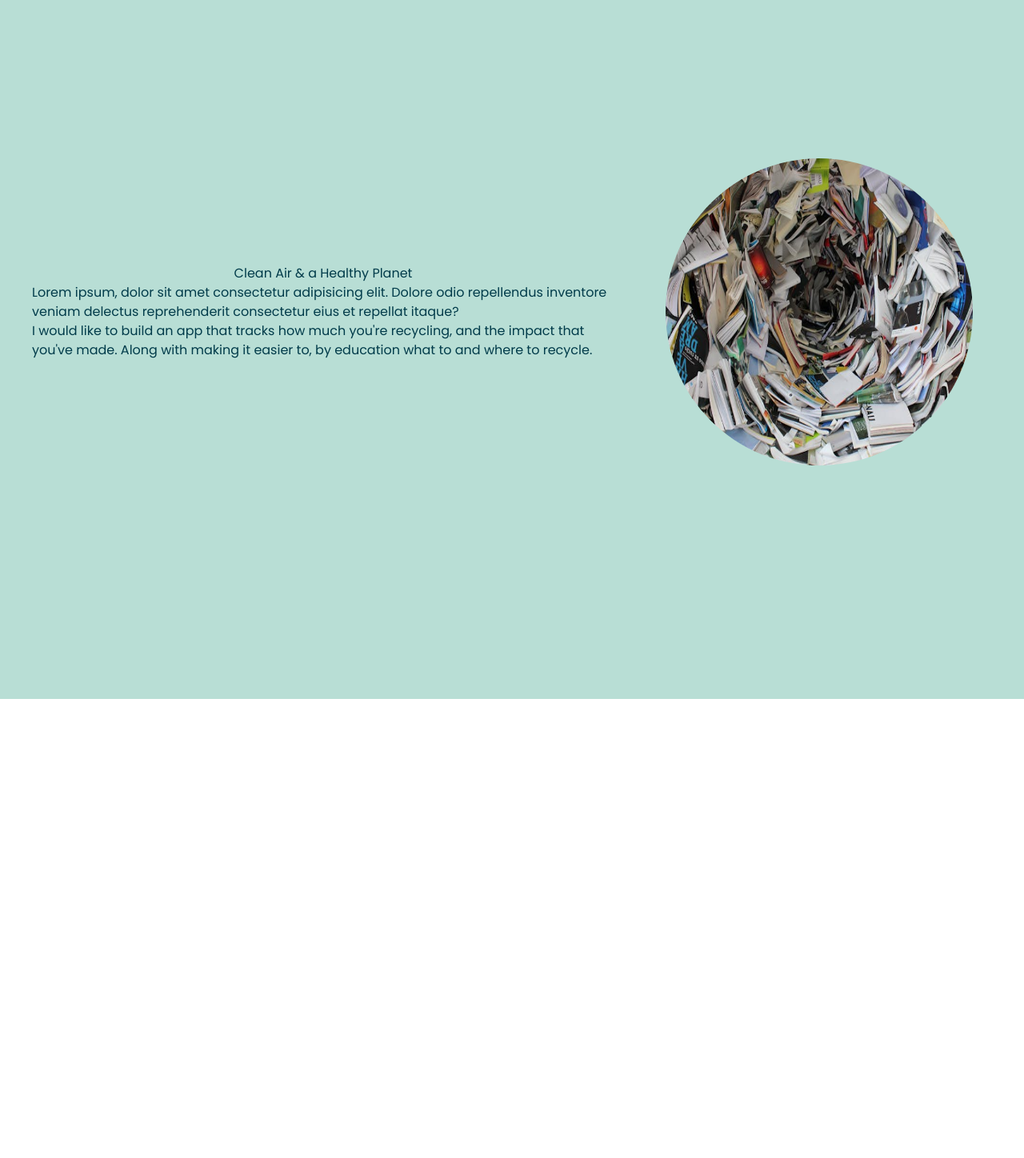
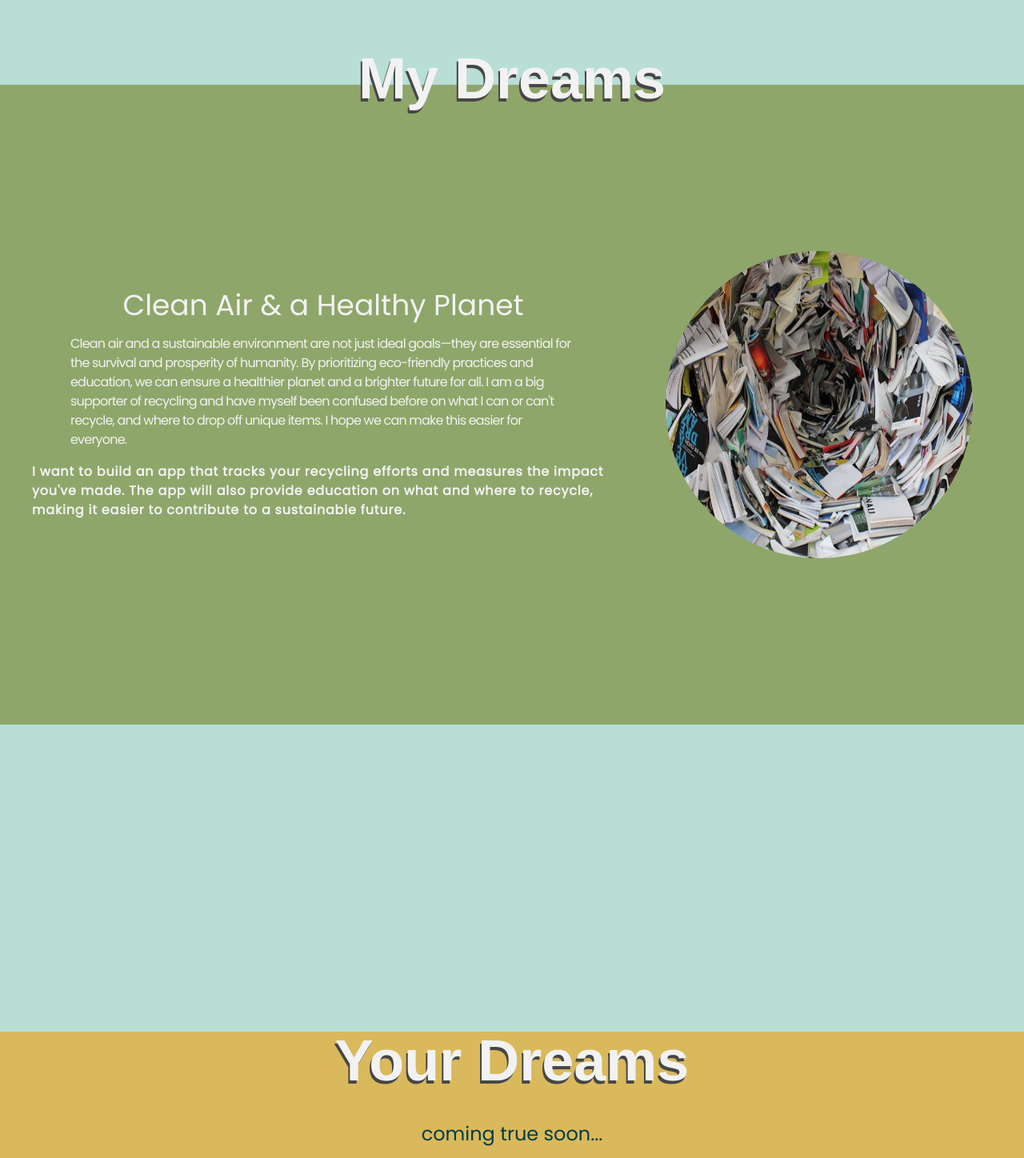
Before and after one commit to ThisTish/Portfolio_of_Tish, a React (Vite) app: page /landing in a window 1280 px wide. Shown: the part 1202-2650 px from the top of the page at 80% size. Before the commit the page ends 2076 px from the top, so only its background shows below. Built offline with nearby package versions, Linux system fonts and the light colour scheme; a web font is replaced by a local one.

Commit message:
myDreams- content & snapping

```diff
--- a/Plans/plans.js
+++ b/Plans/plans.js
@@ -33,6 +33,7 @@
 					// *my role
 					// *problem solved
 			//* underline animation. grows out from middle
+			// *fonts
 
 
 // !CUSTOM DOMAIN
--- a/src/components/Landing/MyDreams.jsx
+++ b/src/components/Landing/MyDreams.jsx
@@ -18,18 +18,18 @@ const MyDreams = () => {
 
 	return (
 		<>
-			<div className="container mx-auto" >
+			<div className="container min-w-full bg-green -pt-40" >
 				{dreams.map((dream) => {
 					const imagePath = images[dream.image]
 					return (
-						<section className='h-screen flex snap-start' key={dream.id}>
+						<section className='h-screen flex snap-center scroll-py-10' key={dream.id}>
 
 							{/* dream words */}
 							<div className='w-3/5'>
-								<div className='flex flex-col items-center justify-center h-screen ml-10 border-5 border-yellow background-highlight text-secondary'>
-									<p>{dream.header}</p>
-									<p>{dream.description}</p>
-									<p>{dream.plan}</p>
+								<div className='flex flex-col items-center justify-center h-screen ml-10 border-5 border-yellow background-highlight text-highlight space-y-4'>
+									<p className='text-4xl'>{dream.header}</p>
+									<p className='tracking-tighter mx-12 '>{dream.description}</p>
+									<p className='font-semibold tracking-wider'>{dream.plan}</p>
 								</div>
 							</div>
 
--- a/src/data/dreams.json
+++ b/src/data/dreams.json
@@ -2,36 +2,36 @@
 	{
 		"id": 1,
 		"header": "Clean Air & a Healthy Planet",
-		"description":"Lorem ipsum, dolor sit amet consectetur adipisicing elit. Dolore odio repellendus inventore veniam delectus reprehenderit consectetur eius et repellat itaque?",
-		"plan": "I would like to build an app that tracks how much you're recycling, and the impact that you've made. Along with making it easier to, by education what to and where to recycle.",
+		"description":" Clean air and a sustainable environment are not just ideal goals—they are essential for the survival and prosperity of humanity. By prioritizing eco-friendly practices and education, we can ensure a healthier planet and a brighter future for all. I am a big supporter of recycling and have myself been confused before on what I can or can't recycle, and where to drop off unique items. I hope we can make this easier for everyone.",
+		"plan": "I want to build an app that tracks your recycling efforts and measures the impact you've made. The app will also provide education on what and where to recycle, making it easier to contribute to a sustainable future.",
 		"image": "recycle.jpg"
 	},
 	{
 		"id": 2,
 		"header": "Tolerance, Equality, and Understanding",
-		"description":"People hate what they are afraid of, and people are afraid of what they don't know. I believe that the world we have created comes a lot from resistance to continue to learn and reach out to people. Adipisicing elit. Dolore odio repellendus inventore veniam delectus reprehenderit consectetur eius et repellat itaque?epellendus inventore veniam delectus reprehenderit consectetur eius et repellat itaque?epellendus inventore veniam delectus reprehenderit consectetur eius et repellat itaque?",
-		"plan": "It would be refreshing to have a platform that gets people out of the algorithms and echo chambers by exposing more of the world to everyone. We could do that by providing an app that provides users shorts, reels, or articles randomly. There will have to be some vetting process of the material provided, but exposure to all for all is the point.",
+		"description":"Fear often stems from a lack of understanding, and people tend to fear what they don't know. In today's world, we’ve grown uncomfortable with exploring beyond our familiar boundaries. By encouraging each other to learn about different cultures, traditions, beliefs, and values, we can realize that at our core, everyone is seeking love and happiness.",
+		"plan": "Imagine a platform that breaks us free from the echo chambers created by algorithms, offering a chance to explore the world beyond our usual circles. An app could deliver random shorts, reels, or articles, broadening horizons and fostering a deeper understanding of the diverse world around us.",
 		"image": "together.jpg"
 	},
 	{
 		"id": 3,
 		"header": "Make Education a Priority & Accessible",
-		"description":"To play more off of the previous dream. A higher educated society is a less violent society. veniam delectus reprehenderit consectetur eius et repellat itaque?",
-		"plan": "I require a lot of help with this one, but I dream of an augmented reality app that you can use to explore historical sites and major educational locations, all while making it fun!",
+		"description":"An educated society is a safer, more informed one. As history tends to repeat itself, we can't afford to overlook past mistakes. By making learning more accessible and enjoyable, we can improve society for everyone.",
+		"plan": "This would be an ambitious project, but I dream of creating an augmented reality app that lets users explore historical sites and key educational locations. This could make learning fun and engaging for all.",
 		"image": "learn.jpg"
 	},
 	{
 		"id": 4,
 		"header": "Food & Shelter For All",
-		"description":"Lorem ipsum, dolor sit amet consectetur adipisicing elit. Dolore odio repellendus inventore veniam delectus reprehenderit consectetur eius et repellat itaque?",
-		"plan": "I'm still trying to work this out in my head, and to get more context and ideas, I plan on diving into volunteering in my community to fully understand the programs in place already.",
+		"description":"Everyone has the fundamental right to live with dignity, and that begins with access to food and shelter. It’s a difficult issue to confront, but imagining life without a home, that is often compounded by mental illness, is a sobering thought. If we could find better ways to distribute our abundant resources, we could make a real difference in people's lives and provide a positive impact on society.",
+		"plan": "One possible solution could involve creating a platform that connects surplus food and available shelters directly with those in need, streamlining the distribution process. ",
 		"image": "donate.jpg"
 	},
 	{
 		"id": 5,
 		"header": "Get Out & Get Together",
-		"description":"I am always that person that wants to get friends of mine to meet other friends of mine, but it can be hard to get them all together. I have run into the issue multiple times trying to get groups together to go disc golfing. I send out a text to get one together, and have to wait to hear from everyone back, if they can't do it, then I text the next group seeing if they can, so on and so forth. This ineffeciency drove me crazy. It shouldn't be this hard to get together with friends out side of the digital world, when we are so connected on there.ellat itaque?",
-		"plan": "To solve this problem, I brought it up as a school project, and we created an app, 'In Or Out' that takes out a lot of the frustrations by allowing users to create an activity card that other friends can join in on. I am now working on focusing a more in depth application based on this just for Disc Golf.",
+		"description":"I'm the kind of person who loves connecting my friends, but organizing group activities can be a real challenge. I've faced this issue repeatedly when trying to gather people for a disc golf outing. I’d send out a text to one group, wait for responses, and if they couldn’t make it, I'd move on to the next group. The inefficiency was frustrating. It shouldn’t be so hard to get together with friends outside the digital world, especially when we’re so connected online.",
+		"plan": "To solve this problem, I proposed it as a school project, and we developed an app called 'In Or Out.' The app simplifies planning by allowing users to create activity cards that friends can easily join. Now, I’m working on a more focused version of the app, specifically designed for organizing disc golf outings.",
 		"image": "fun.jpg"
 	}
 ]
--- a/src/index.css
+++ b/src/index.css
@@ -80,8 +80,9 @@
 
 	@layer components{
 		.container{
+			min-height: 100vh;
 			max-height: 100vh;
-			overflow-y: scroll;
+			overflow-y: auto;
 			scroll-snap-type: y mandatory;
 			scrollbar-width: none;
 			scroll-behavior: smooth;
--- a/src/pages/Landing.jsx
+++ b/src/pages/Landing.jsx
@@ -1,5 +1,6 @@
 import Hero from "../components/Landing/Hero"
 import MyDreams from "../components/Landing/MyDreams"
+
 
 
 
@@ -7,25 +8,24 @@ const Landing = () => {
 
 	return (
 		<>
-			<main className="space-y-60">
+			<main className="space-y-96">
 
 				<div>
 					<Hero />
 				</div>
 
 				<div>
-					<h1 className='text-highlight text-3xl font-bold [text-shadow:_-2px_4px_0_var(--shadow)] text-center md:text-5xl lg:text-7xl'>My Dreams</h1>
+			<h1 className='text-highlight text-3xl font-bold [text-shadow:_-2px_4px_0_var(--shadow)] text-center -mb-7 md:text-5xl lg:text-7xl'>My Dreams</h1>
 
 					<MyDreams />
 				</div>
 
-				{/* <div>
-					<MyDreams />
+
+
+				<div className="pb-96 flex flex-col items-center justify-center bg-yellow space-y-10">
+			<h1 className='text-highlight text-3xl font-bold [text-shadow:_-2px_4px_0_var(--shadow)] md:text-5xl lg:text-7xl'>Your Dreams</h1>
+					<p className="text-2xl text-secondary">coming true soon...</p>
 				</div>
-
-				<div>
-					<YourDream />
-				</div> */}
 
 
 			</main>
```
